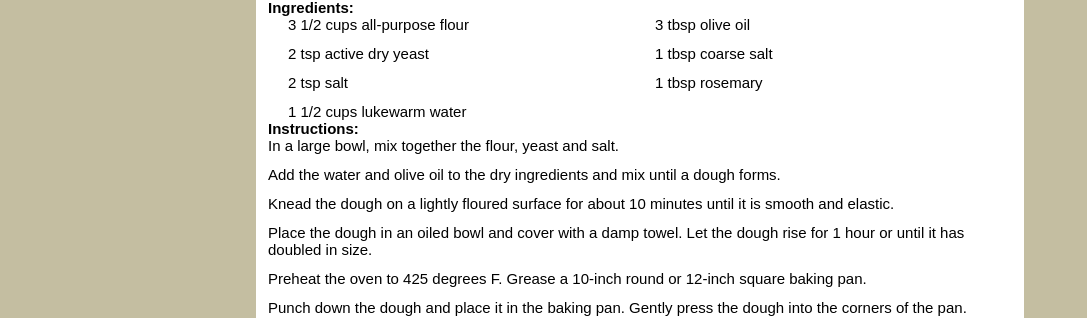
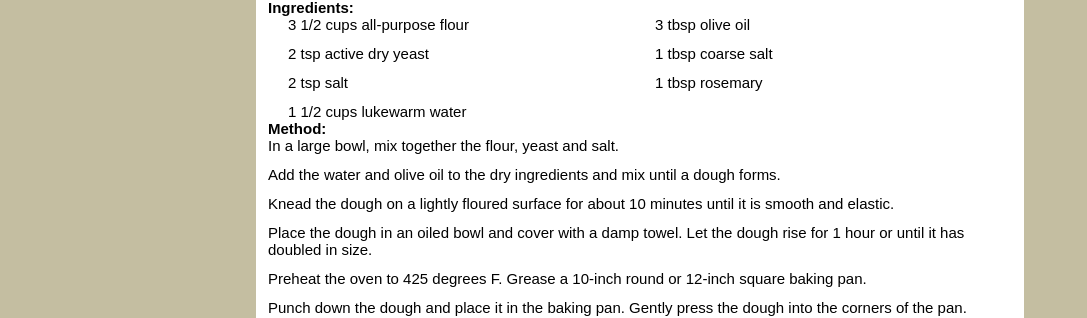
Before and after one commit to AmyLindsay1/ChefsKiss, a Jekyll site: the page built from _recipes/foccaccia.md, in a window 1280 px wide. Shown: the part 1042-1360 px from the top of the page, without its empty margins (0-1087 px from the left). Built offline with Jekyll 4.4.1, drawn with Linux system fonts in a browser that asks for light colours.

Commit message:
Update Recipe “foccaccia”

```diff
--- a/_recipes/foccaccia.md
+++ b/_recipes/foccaccia.md
@@ -18,7 +18,7 @@ Focaccia is a light, fluffy Italian flatbread bursting with flavor. Our Focaccia
 * 1 tbsp coarse salt
 * 1 tbsp rosemary
 
-## Instructions:
+## Method:
 
 1. In a large bowl, mix together the flour, yeast and salt.
 2. Add the water and olive oil to the dry ingredients and mix until a dough forms.
```
